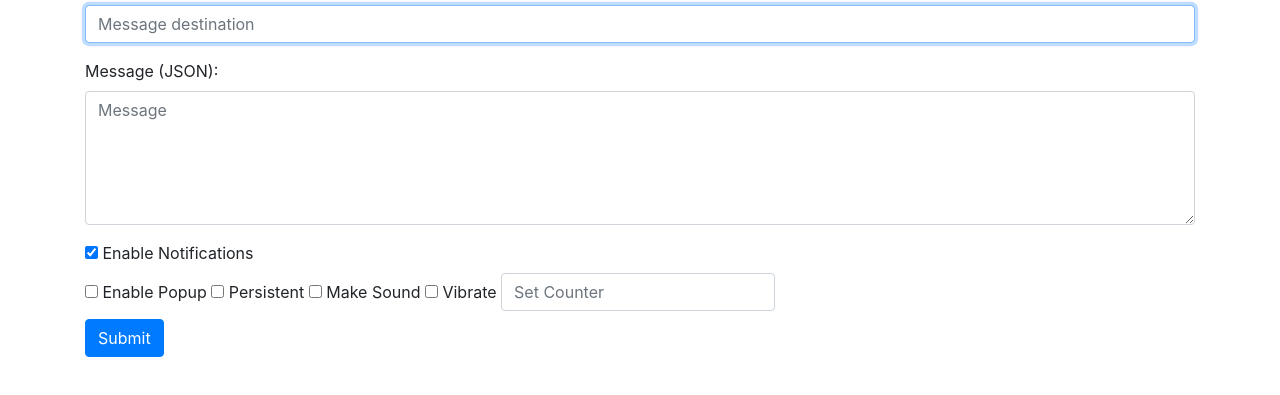
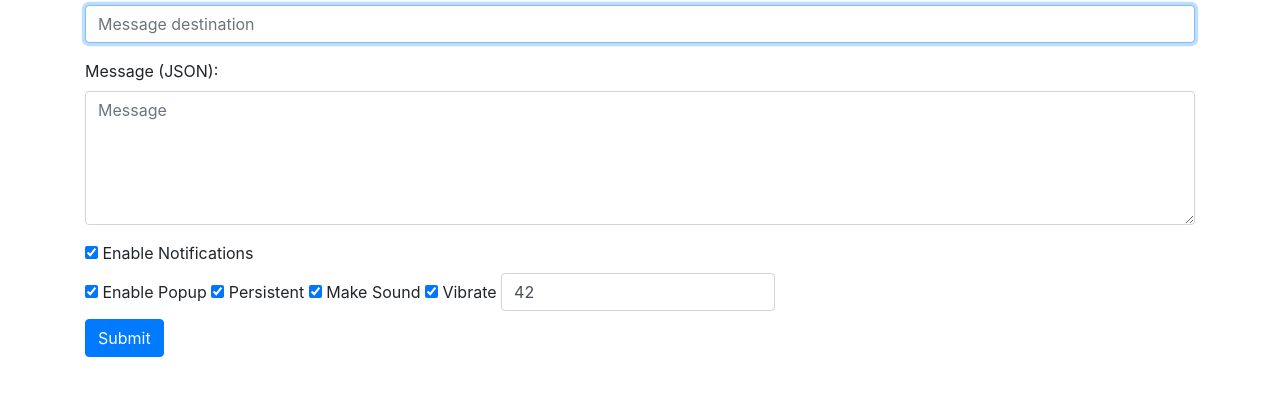
Before and after one commit to ubports/ubuntu-push, a website: page docs/example-server/notify-form.html in a window 1280 px wide. Shown: the part 83-478 px from the top of the page. Drawn offline with nearby package versions, Linux system fonts and the light colour scheme.

Commit message:
start noisier

```diff
--- a/docs/example-server/notify-form.html
+++ b/docs/example-server/notify-form.html
@@ -51,12 +51,12 @@ function showError()
     <label> <input type="checkbox" id="enable" name="enable" onclick='enableControls()' checked=true> Enable Notifications </label>
 </div>
 <div class="checkbox">
-    <label> <input type="checkbox" id="popup" name="popup"> Enable Popup </label>
-    <label> <input type="checkbox" id="persist" name="persist"> Persistent </label>
-    <label> <input type="checkbox" id="sound" name="sound"> Make Sound </label>
-    <label> <input type="checkbox" id="vibrate" name="vibrate"> Vibrate </label>
+    <label> <input type="checkbox" id="popup" name="popup" checked=true> Enable Popup </label>
+    <label> <input type="checkbox" id="persist" name="persist" checked=true> Persistent </label>
+    <label> <input type="checkbox" id="sound" name="sound" checked=true> Make Sound </label>
+    <label> <input type="checkbox" id="vibrate" name="vibrate" checked=true> Vibrate </label>
     <label for="data">
-    <input class="form-control" placeholder="Set Counter" id="counter" name="counter" type="number" autofocus>
+    <input class="form-control" placeholder="Set Counter" id="counter" name="counter" type="number" value=42 autofocus>
     </label>
 </div>
     <button type="submit" class="btn btn-primary" value="notify">Submit</button>
```
